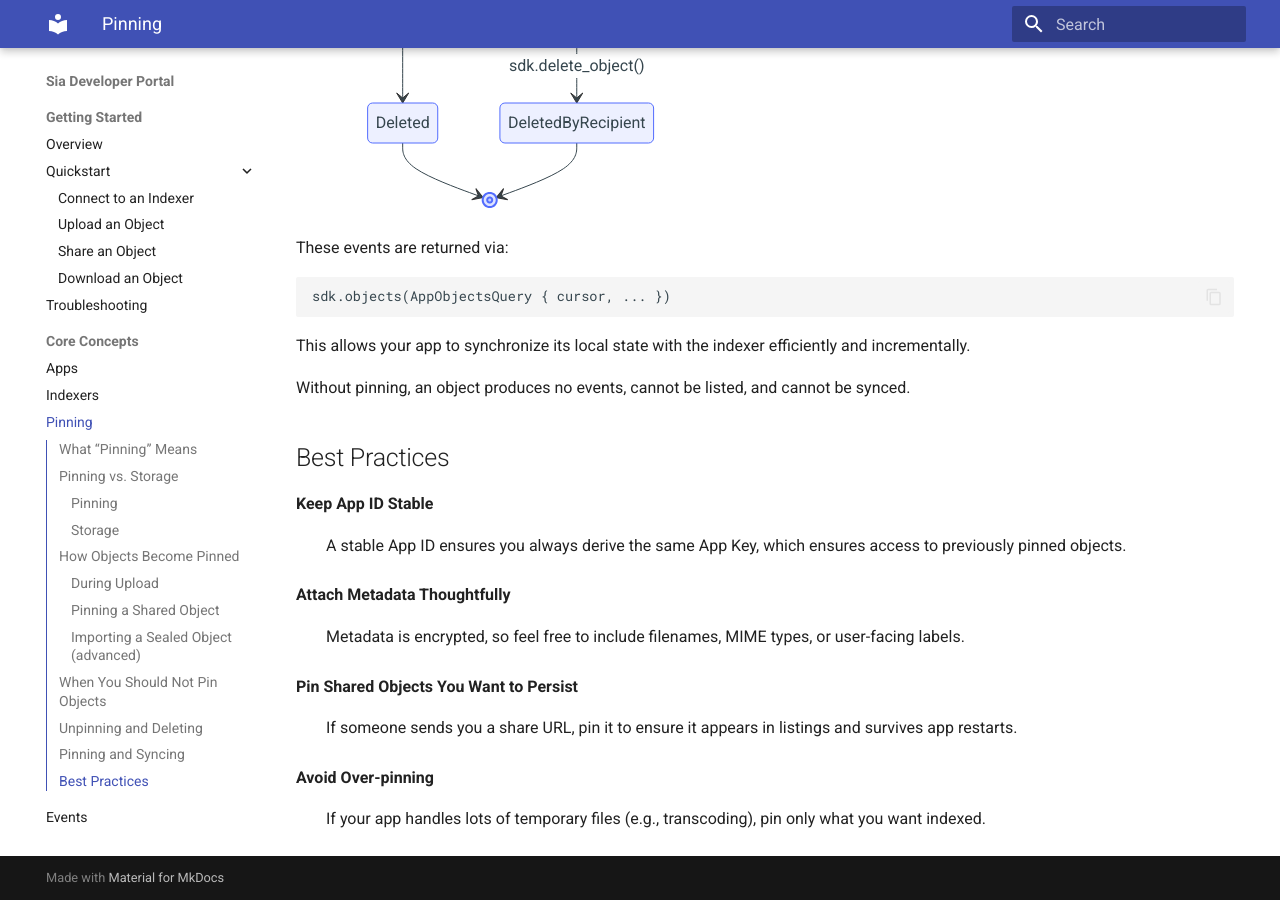
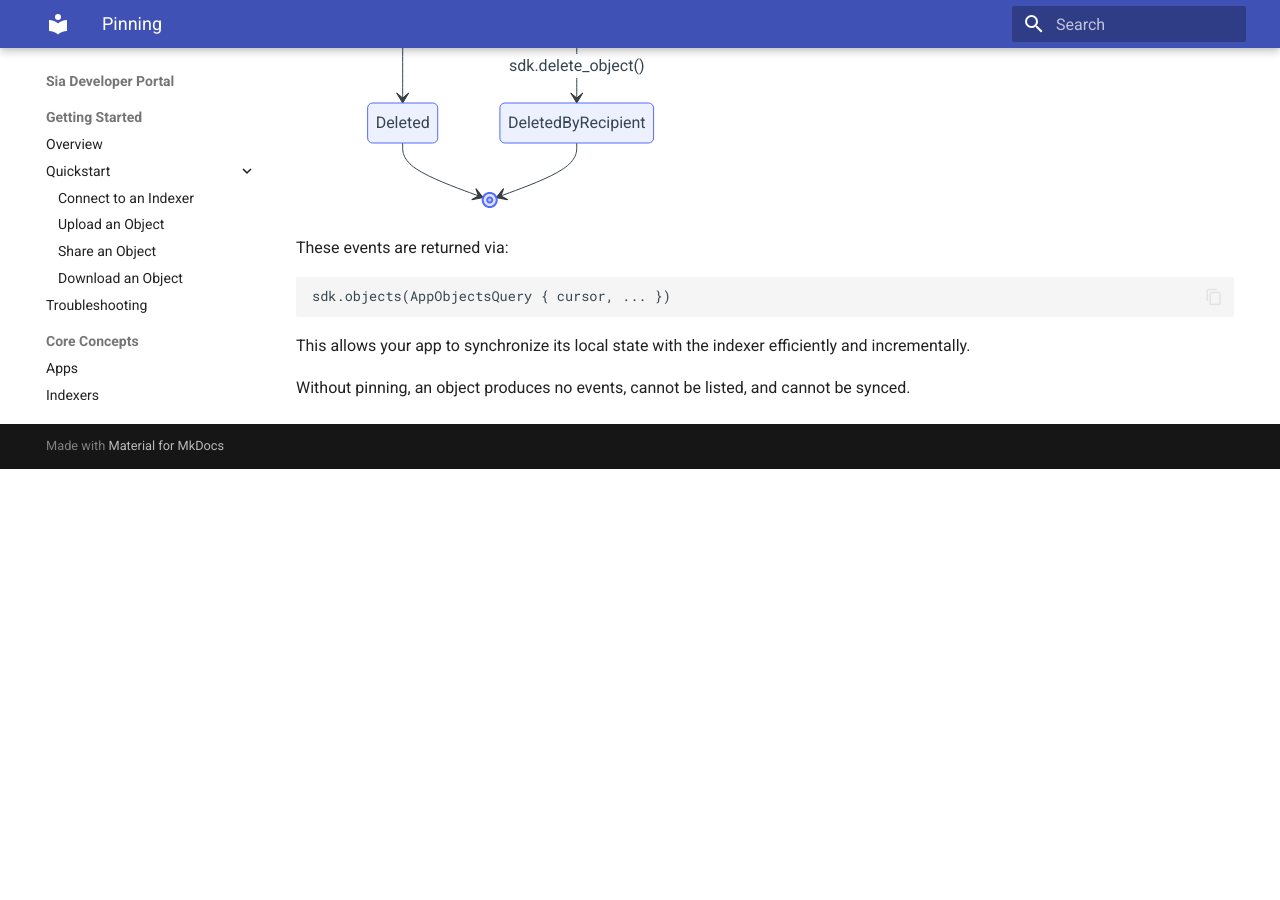
Before and after one commit to SiaFoundation/developer-portal, an MkDocs documentation site: the page built from docs/core-concepts/pinning.md, in a window 1280 px wide and 900 px high, scrolled down 3150 px. Built offline with MkDocs 1.6.1 and Material for MkDocs 9.7.7, drawn with Linux system fonts in a browser that asks for light colours; after the commit the page ends 3619 px from its top, so only the background shows below that.

Commit message:
Removed Best Practices section.

```diff
--- a/docs/core-concepts/pinning.md
+++ b/docs/core-concepts/pinning.md
@@ -118,21 +118,3 @@ sdk.objects(AppObjectsQuery { cursor, ... })
 This allows your app to synchronize its local state with the indexer efficiently and incrementally.
 
 Without pinning, an object produces no events, cannot be listed, and cannot be synced.
-
-## Best Practices
-
-**Keep App ID Stable**
-
-:   A stable App ID ensures you always derive the same App Key, which ensures access to previously pinned objects.
-
-**Attach Metadata Thoughtfully**
-
-:   Metadata is encrypted, so feel free to include filenames, MIME types, or user-facing labels.
-
-**Pin Shared Objects You Want to Persist**
-
-:   If someone sends you a share URL, pin it to ensure it appears in listings and survives app restarts.
-
-**Avoid Over-pinning**
-
-:   If your app handles lots of temporary files (e.g., transcoding), pin only what you want indexed.
```
